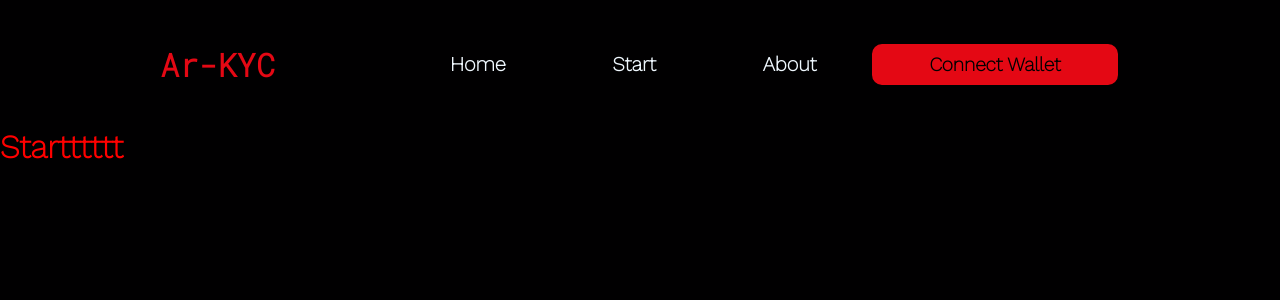
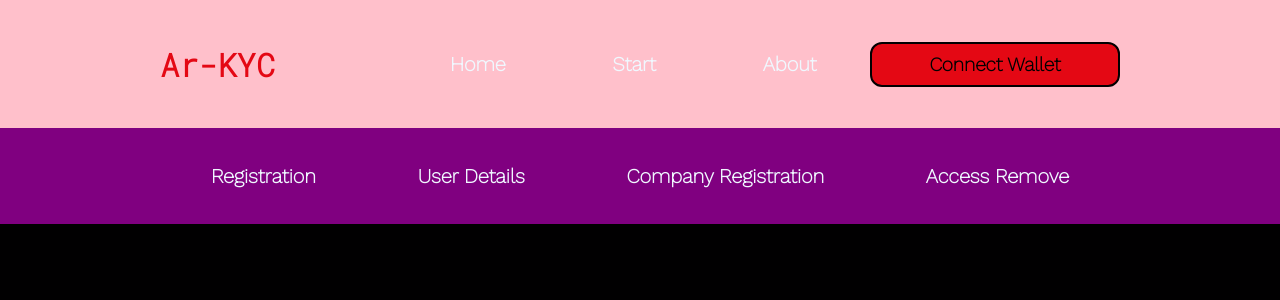
Before and after one commit to AAshu1412/Arweave, a React (Create React App) app: page /start in a window 1280 px wide. Shown: the top 300 px of the page. Built offline with nearby package versions, Linux system fonts and the light colour scheme.

Commit message:
start page

```diff
--- a/src/components/about/About.css
+++ b/src/components/about/About.css
@@ -40,12 +40,11 @@
 }
 
 .subHead {
-                                                                                   /*  not working  */
+  /*  not working  */
   list-style-type: circle;
   color: white;
 }
 
 .subHead li h2 {
-
   margin-bottom: 15px;
 }
--- a/src/components/navbar/Navbar.css
+++ b/src/components/navbar/Navbar.css
@@ -23,7 +23,7 @@ li {
 .main-nav {
   width: 100%;
   height: 8rem;
-  /* background-color: pink; */
+  background-color: pink;
   display: grid;
   grid-template-columns: 10rem 1fr 2fr 1fr 10rem;
 }
--- /dev/null
+++ b/src/components/start/Start.css
@@ -0,0 +1,36 @@
+@import url("https://fonts.googleapis.com/css2?family=Roboto+Mono:ital,wght@0,300;1,700&family=Work+Sans:wght@200&display=swap");
+@import url("https://fonts.googleapis.com/css2?family=Roboto+Mono:wght@300&family=Work+Sans:wght@200&display=swap");
+
+* {
+  margin: 0;
+  padding: 0;
+  box-sizing: border-box;
+  /* font-family: "Roboto Mono", monospace; */
+  font-family: "Work Sans", sans-serif;
+}
+
+.start-main-nav{
+    width: 100%;
+  height: 6rem;
+  background-color: purple;
+  display: grid;
+  grid-template-columns: 10rem 1fr 10rem;
+}
+
+.start-nav-content {
+    grid-column: 2/3;
+  }
+
+  .start-nav-content ul {
+    height: 6rem;
+    display: flex;
+    justify-content: space-around;
+    align-items: center;
+  }
+
+  .start-nav-content ul li {
+    font-size: 1.25rem;
+    /* font-family: 'Work Sans', sans-serif; */
+    font-weight: bold;
+    color: aliceblue;
+  }
--- a/src/components/start/Start.js
+++ b/src/components/start/Start.js
@@ -1,4 +1,5 @@
 import React from 'react';
+import "./Start.css";
 
 
 function Start(){
@@ -6,7 +7,26 @@ function Start(){
 
     return (
         <div>
-          <h1 style={{color:"red"}}>Startttttt</h1>
+          <nav className="start-main-nav">
+
+      <div className="start-nav-content">
+        <ul>
+          <li>
+           Registration
+          </li>
+          <li>
+          User Details
+          </li>
+          <li>
+           Company Registration
+          </li>
+          <li>
+          Access Remove
+          </li>
+        </ul>
+      </div>
+
+    </nav>
         </div>
 
       );
```
Also changed, not shown: src/components/home/Home.css (+5 -5 lines).
